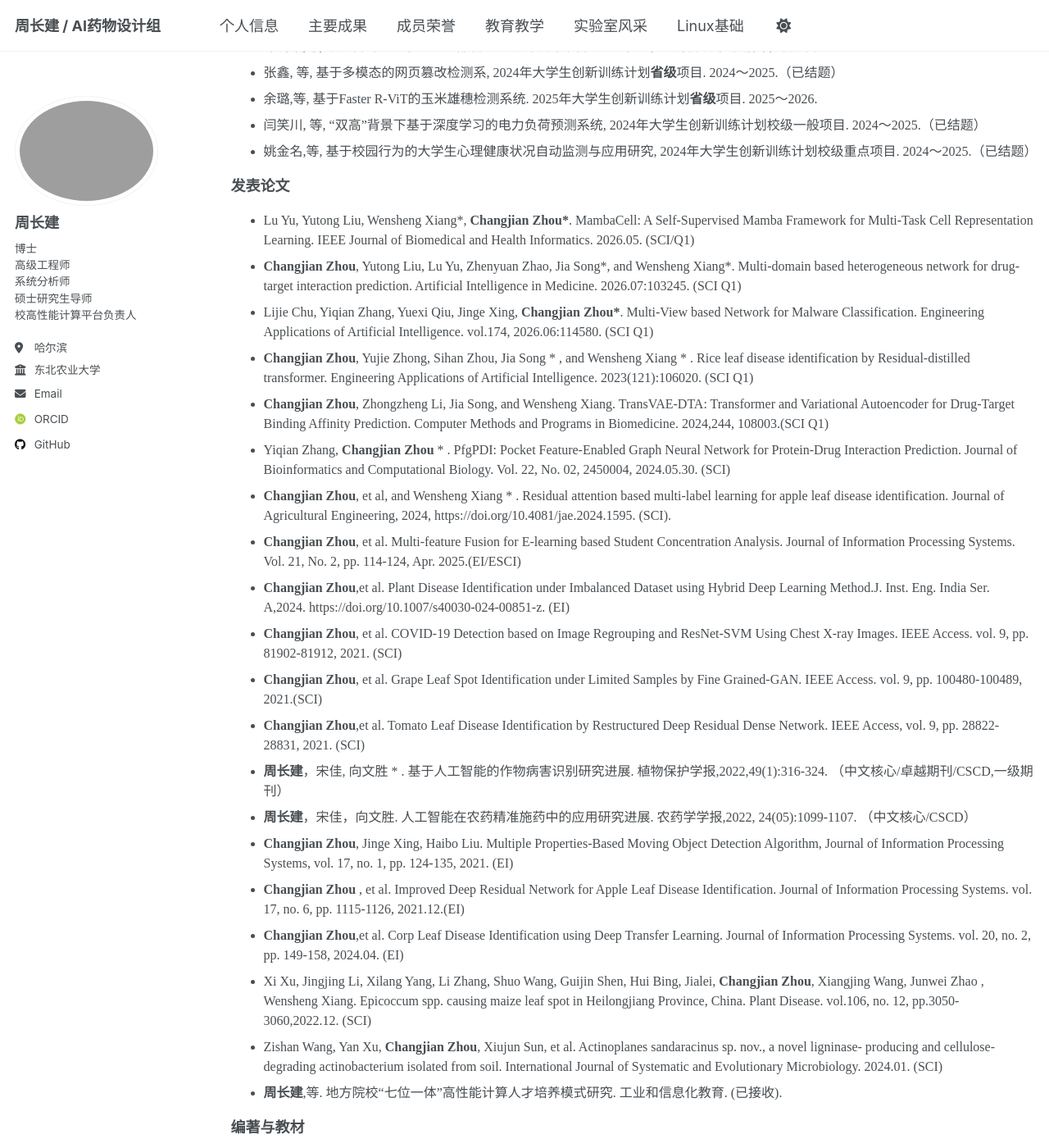
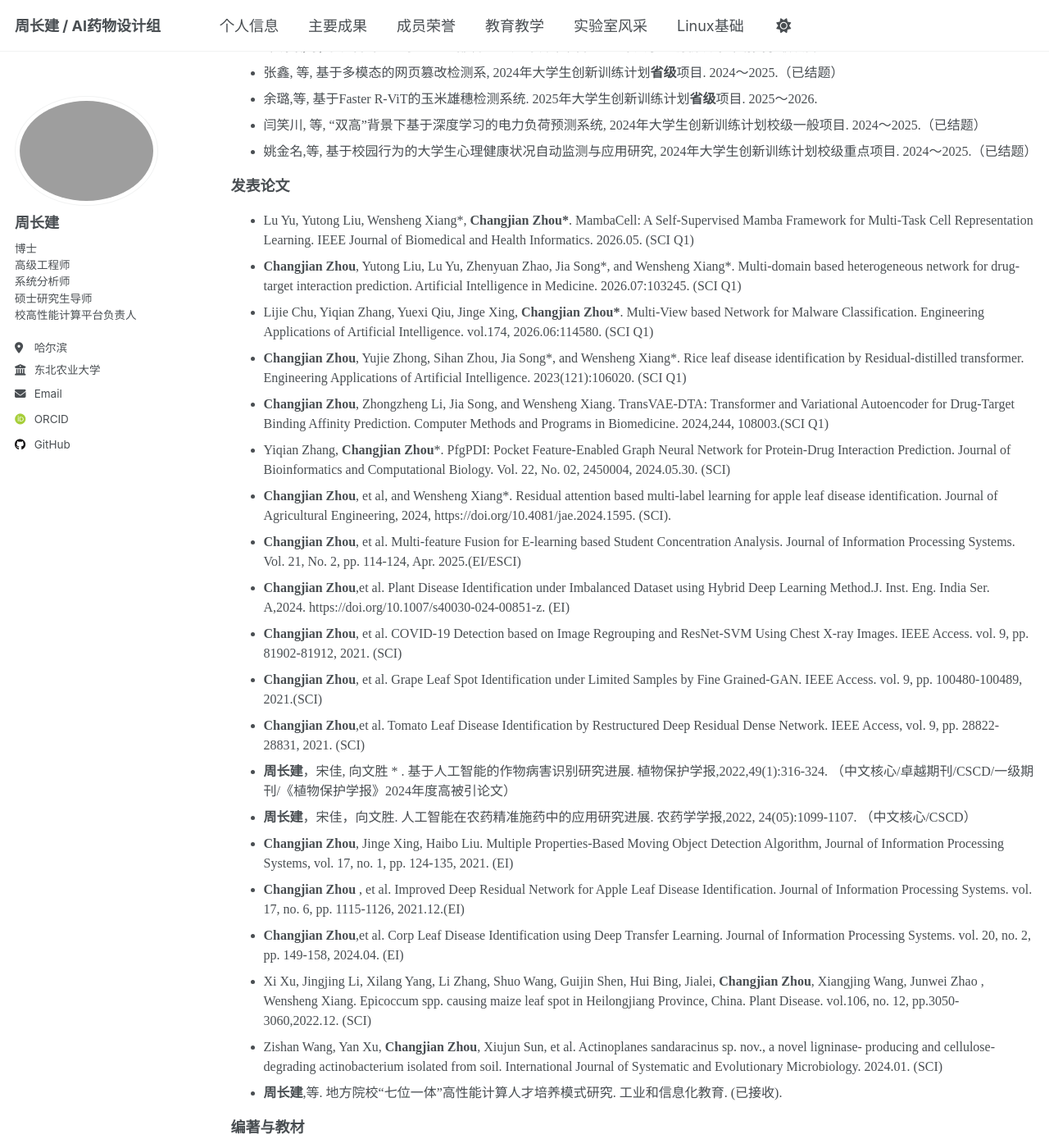
Before and after one commit to HPC-NEAU/zhoucj, a Jekyll site: the page built from _pages/publications.md, in a window 1280 px wide and 1400 px high, scrolled down 824 px. Shown: the whole window at 82% size. Built offline with Jekyll 4.4.1, drawn with Linux system fonts in a browser that asks for light colours; some web fonts are replaced.

Commit message:
Update publications.md

```diff
--- a/_pages/publications.md
+++ b/_pages/publications.md
@@ -44,19 +44,19 @@ redirect_from:
 
 		<font face="微软雅黑" size=4><b>发表论文</b></font>
 <ul>
-	<li> Lu Yu, Yutong Liu, Wensheng Xiang*, <b>Changjian Zhou*</b>. MambaCell: A Self-Supervised Mamba Framework for Multi-Task Cell Representation Learning. IEEE Journal of Biomedical and Health Informatics. 2026.05. (SCI/Q1)</li>
+	<li> Lu Yu, Yutong Liu, Wensheng Xiang*, <b>Changjian Zhou*</b>. MambaCell: A Self-Supervised Mamba Framework for Multi-Task Cell Representation Learning. IEEE Journal of Biomedical and Health Informatics. 2026.05. (SCI Q1)</li>
 	<li> <b>Changjian Zhou</b>, Yutong Liu, Lu Yu, Zhenyuan Zhao, Jia Song*, and Wensheng Xiang*. Multi-domain based heterogeneous network for drug-target interaction prediction.  Artificial Intelligence in Medicine.  2026.07:103245. (SCI Q1)</li>
 	<li> Lijie Chu, Yiqian Zhang, Yuexi Qiu, Jinge Xing, <b>Changjian Zhou*</b>. Multi-View based Network for Malware Classification. Engineering Applications of Artificial Intelligence. vol.174, 2026.06:114580. (SCI Q1)</li>
-	<li> <b>Changjian Zhou</b>, Yujie Zhong, Sihan Zhou, Jia Song * , and Wensheng Xiang * .  Rice leaf disease identification by Residual-distilled transformer. Engineering Applications of Artificial Intelligence. 2023(121):106020. (SCI Q1)</li>
+	<li> <b>Changjian Zhou</b>, Yujie Zhong, Sihan Zhou, Jia Song*, and Wensheng Xiang*. Rice leaf disease identification by Residual-distilled transformer. Engineering Applications of Artificial Intelligence. 2023(121):106020. (SCI Q1)</li>
 	<li><b>Changjian Zhou</b>, Zhongzheng Li, Jia Song, and Wensheng Xiang. TransVAE-DTA: Transformer and Variational Autoencoder for Drug-Target Binding Affinity Prediction. Computer Methods and Programs in Biomedicine. 2024,244, 108003.(SCI Q1)</li>
-	<li> Yiqian Zhang, <b>Changjian Zhou</b> * . PfgPDI: Pocket Feature-Enabled Graph Neural Network for Protein-Drug Interaction Prediction. Journal of Bioinformatics and Computational Biology. Vol. 22, No. 02, 2450004, 2024.05.30. (SCI) </li>
-	<li> <b>Changjian Zhou</b>, et al, and Wensheng Xiang * . Residual attention based multi-label learning for apple leaf disease identification. Journal of Agricultural Engineering, 2024, https://doi.org/10.4081/jae.2024.1595. (SCI). </li>
+	<li> Yiqian Zhang, <b>Changjian Zhou</b>*. PfgPDI: Pocket Feature-Enabled Graph Neural Network for Protein-Drug Interaction Prediction. Journal of Bioinformatics and Computational Biology. Vol. 22, No. 02, 2450004, 2024.05.30. (SCI) </li>
+	<li> <b>Changjian Zhou</b>, et al, and Wensheng Xiang*. Residual attention based multi-label learning for apple leaf disease identification. Journal of Agricultural Engineering, 2024, https://doi.org/10.4081/jae.2024.1595. (SCI). </li>
  	<li> <b>Changjian Zhou</b>, et al. Multi-feature Fusion for E-learning based Student Concentration Analysis. Journal of Information Processing Systems. Vol. 21, No. 2, pp. 114-124, Apr. 2025.(EI/ESCI) </li>
   	<li> <b>Changjian Zhou</b>,et al. Plant Disease Identification under Imbalanced Dataset using Hybrid Deep Learning Method.J. Inst. Eng. India Ser. A,2024. https://doi.org/10.1007/s40030-024-00851-z. (EI)</li>
 	<li> <b>Changjian Zhou</b>, et al. COVID-19 Detection based on Image Regrouping and ResNet-SVM Using Chest X-ray Images. IEEE Access. vol. 9, pp. 81902-81912, 2021. (SCI)</li>
 	<li> <b>Changjian Zhou</b>, et al. Grape Leaf Spot Identification under Limited Samples by Fine Grained-GAN. IEEE Access. vol. 9, pp. 100480-100489, 2021.(SCI)</li>
 	<li> <b>Changjian Zhou</b>,et al. Tomato Leaf Disease Identification by Restructured Deep Residual Dense Network. IEEE Access, vol. 9, pp. 28822-28831, 2021. (SCI)</li>
-	<li><b>周长建</b>，宋佳, 向文胜 * . 基于人工智能的作物病害识别研究进展. 植物保护学报,2022,49(1):316-324. （中文核心/卓越期刊/CSCD,一级期刊）</li>
+	<li><b>周长建</b>，宋佳, 向文胜 * . 基于人工智能的作物病害识别研究进展. 植物保护学报,2022,49(1):316-324. （中文核心/卓越期刊/CSCD/一级期刊/《植物保护学报》2024年度高被引论文）</li>
 	<li><b>周长建</b>，宋佳，向文胜. 人工智能在农药精准施药中的应用研究进展. 农药学学报,2022, 24(05):1099-1107. （中文核心/CSCD）</li>
 	<li> <b>Changjian Zhou</b>, Jinge Xing, Haibo Liu. Multiple Properties-Based Moving Object Detection Algorithm, Journal of Information Processing Systems, vol. 17, no. 1, pp. 124-135, 2021. (EI)</li>
 	<li> <b>Changjian Zhou</b> , et al. Improved Deep Residual Network for Apple Leaf Disease Identification. Journal of Information Processing Systems. vol. 17, no. 6, pp. 1115-1126, 2021.12.(EI) </li>
```
